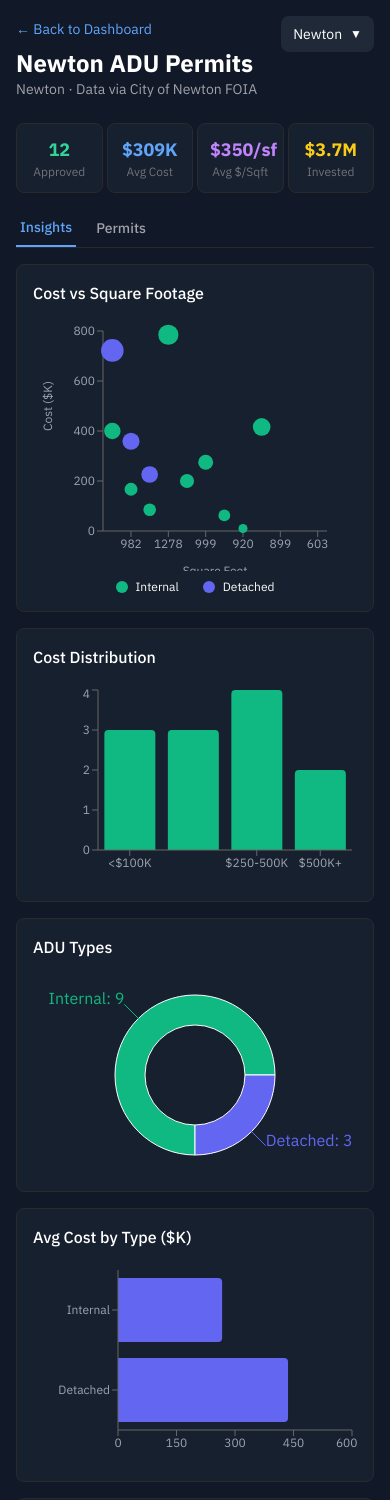
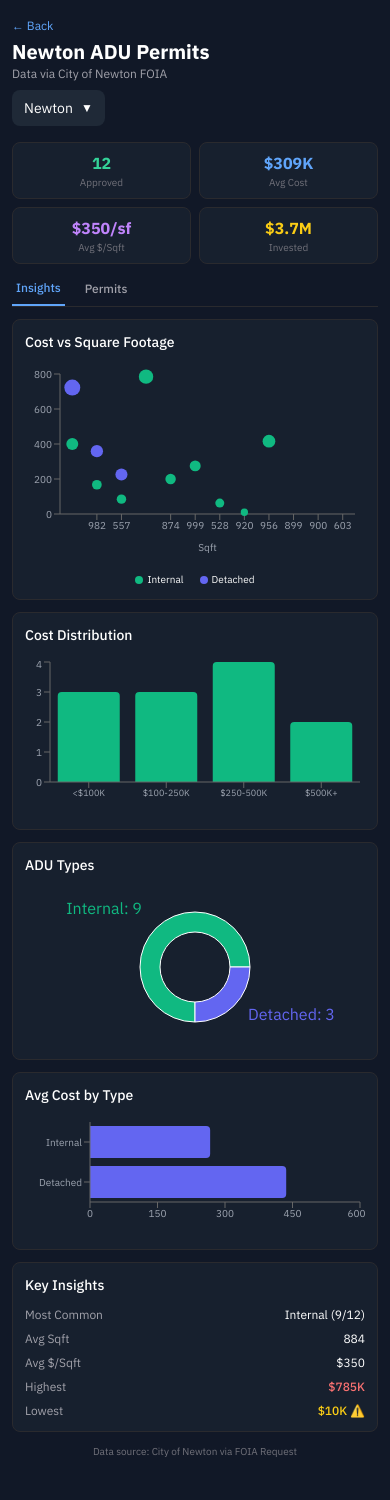
Before and after one commit to atwoodcollects/adupulse, a Next.js app: page /newton in a window 390 px wide. Shown: the top 1500 px of the page. After the commit the page ends 1471 px from the top, so only its background shows below. Built offline with nearby package versions, Linux system fonts and the light colour scheme.

Commit message:
Mobile-first responsive design for Newton

```diff
--- a/src/app/newton/page.tsx
+++ b/src/app/newton/page.tsx
@@ -11,6 +11,7 @@
   const [sortDir, setSortDir] = useState<'asc' | 'desc'>('desc')
   const [activeTab, setActiveTab] = useState<'permits' | 'insights'>('insights')
   const [typeFilter, setTypeFilter] = useState<'all' | 'Internal' | 'Detached'>('all')
+  const [expandedRow, setExpandedRow] = useState<number | null>(null)
 
   // Add $/sqft to permits
   const permitsWithPPSF = permits.map(p => ({
@@ -106,111 +107,105 @@
 
   return (
     <div className="min-h-screen bg-gray-900">
-      <div className="max-w-6xl mx-auto px-4 md:px-6 py-4 md:py-6">
-        {/* Header */}
-        <div className="flex justify-between items-start mb-6">
+      <div className="max-w-6xl mx-auto px-3 sm:px-4 md:px-6 py-3 sm:py-4 md:py-6">
+        {/* Header - Mobile Optimized */}
+        <div className="flex flex-col sm:flex-row sm:justify-between sm:items-start gap-2 mb-4 sm:mb-6">
           <div>
-            <Link href="/" className="text-blue-400 text-sm mb-2 inline-block">← Back to Dashboard</Link>
-            <h1 className="text-2xl md:text-3xl font-bold text-white">Newton ADU Permits</h1>
-            <p className="text-text-secondary text-sm">Newton · Data via City of Newton FOIA</p>
+            <Link href="/" className="text-blue-400 text-xs sm:text-sm mb-1 inline-block">← Back</Link>
+            <h1 className="text-xl sm:text-2xl md:text-3xl font-bold text-white">Newton ADU Permits</h1>
+            <p className="text-text-secondary text-xs sm:text-sm">Data via City of Newton FOIA</p>
           </div>
+          <div className="self-start">
             <TownNav current="Newton" />
           </div>
+        </div>
 
-        {/* Stats Row */}
-        <div className="flex justify-center gap-1 md:gap-4 mb-6">
-          <div className="flex-1 min-w-0 bg-gray-800/50 border border-border rounded-lg p-3 md:p-4 text-center">
-            <div className="text-lg md:text-2xl font-bold text-emerald-400">{stats.approved}</div>
-            <div className="text-xs text-text-muted">Approved</div>
+        {/* Stats Row - Mobile: 2x2 grid, Desktop: 4 across */}
+        <div className="grid grid-cols-2 sm:flex sm:justify-center gap-2 sm:gap-3 md:gap-4 mb-4 sm:mb-6">
+          <div className="bg-gray-800/50 border border-border rounded-lg p-2 sm:p-3 md:p-4 text-center sm:flex-1">
+            <div className="text-base sm:text-lg md:text-2xl font-bold text-emerald-400">{stats.approved}</div>
+            <div className="text-[10px] sm:text-xs text-text-muted">Approved</div>
           </div>
-          <div className="flex-1 min-w-0 bg-gray-800/50 border border-border rounded-lg p-3 md:p-4 text-center">
-            <div className="text-lg md:text-2xl font-bold text-blue-400">{formatCost(avgCost)}</div>
-            <div className="text-xs text-text-muted">Avg Cost</div>
+          <div className="bg-gray-800/50 border border-border rounded-lg p-2 sm:p-3 md:p-4 text-center sm:flex-1">
+            <div className="text-base sm:text-lg md:text-2xl font-bold text-blue-400">{formatCost(avgCost)}</div>
+            <div className="text-[10px] sm:text-xs text-text-muted">Avg Cost</div>
           </div>
-          <div className="flex-1 min-w-0 bg-gray-800/50 border border-border rounded-lg p-3 md:p-4 text-center">
-            <div className="text-lg md:text-2xl font-bold text-purple-400">${avgPPSF}/sf</div>
-            <div className="text-xs text-text-muted">Avg $/Sqft</div>
+          <div className="bg-gray-800/50 border border-border rounded-lg p-2 sm:p-3 md:p-4 text-center sm:flex-1">
+            <div className="text-base sm:text-lg md:text-2xl font-bold text-purple-400">${avgPPSF}/sf</div>
+            <div className="text-[10px] sm:text-xs text-text-muted">Avg $/Sqft</div>
           </div>
-          <div className="flex-1 min-w-0 bg-gray-800/50 border border-border rounded-lg p-3 md:p-4 text-center">
-            <div className="text-lg md:text-2xl font-bold text-yellow-400">{formatCost(totalCost)}</div>
-            <div className="text-xs text-text-muted">Invested</div>
+          <div className="bg-gray-800/50 border border-border rounded-lg p-2 sm:p-3 md:p-4 text-center sm:flex-1">
+            <div className="text-base sm:text-lg md:text-2xl font-bold text-yellow-400">{formatCost(totalCost)}</div>
+            <div className="text-[10px] sm:text-xs text-text-muted">Invested</div>
           </div>
         </div>
 
         {/* Tabs */}
-        <div className="flex gap-4 mb-4 border-b border-border">
+        <div className="flex gap-4 mb-3 sm:mb-4 border-b border-border">
           <button
             onClick={() => setActiveTab('insights')}
-            className={`pb-2 px-1 text-sm font-medium ${activeTab === 'insights' ? 'text-blue-400 border-b-2 border-blue-400' : 'text-text-secondary hover:text-white'}`}
+            className={`pb-2 px-1 text-xs sm:text-sm font-medium ${activeTab === 'insights' ? 'text-blue-400 border-b-2 border-blue-400' : 'text-text-secondary hover:text-white'}`}
           >
             Insights
           </button>
           <button
             onClick={() => setActiveTab('permits')}
-            className={`pb-2 px-1 text-sm font-medium ${activeTab === 'permits' ? 'text-blue-400 border-b-2 border-blue-400' : 'text-text-secondary hover:text-white'}`}
+            className={`pb-2 px-1 text-xs sm:text-sm font-medium ${activeTab === 'permits' ? 'text-blue-400 border-b-2 border-blue-400' : 'text-text-secondary hover:text-white'}`}
           >
             Permits
           </button>
         </div>
 
-        {/* Insights Tab */}
+        {/* Insights Tab - Mobile Optimized */}
         {activeTab === 'insights' && (
-          <div className="grid grid-cols-1 md:grid-cols-2 gap-4 mb-6">
-            {/* Cost vs Sqft Scatter */}
-            <div className="bg-gray-800/50 border border-border rounded-lg p-4 md:col-span-2">
-              <h3 className="text-white font-medium mb-4">Cost vs Square Footage</h3>
-              <ResponsiveContainer width="100%" height={250}>
-                <ScatterChart margin={{ top: 10, right: 30, bottom: 10, left: 10 }}>
+          <div className="space-y-3 sm:space-y-4">
+            {/* Cost vs Sqft Scatter - Full width */}
+            <div className="bg-gray-800/50 border border-border rounded-lg p-3 sm:p-4">
+              <h3 className="text-white text-sm sm:text-base font-medium mb-3 sm:mb-4">Cost vs Square Footage</h3>
+              <ResponsiveContainer width="100%" height={200}>
+                <ScatterChart margin={{ top: 10, right: 10, bottom: 20, left: 0 }}>
                   <XAxis
                     dataKey="sqft"
                     name="Sqft"
-                    tick={{ fill: '#9ca3af', fontSize: 12 }}
-                    label={{ value: 'Square Feet', position: 'bottom', fill: '#9ca3af', fontSize: 12 }}
+                    tick={{ fill: '#9ca3af', fontSize: 10 }}
+                    label={{ value: 'Sqft', position: 'bottom', fill: '#9ca3af', fontSize: 10, offset: 0 }}
                   />
                   <YAxis
                     dataKey="cost"
                     name="Cost"
-                    tick={{ fill: '#9ca3af', fontSize: 12 }}
-                    label={{ value: 'Cost ($K)', angle: -90, position: 'insideLeft', fill: '#9ca3af', fontSize: 12 }}
+                    tick={{ fill: '#9ca3af', fontSize: 10 }}
+                    width={35}
                   />
-                  <ZAxis dataKey="ppsf" range={[60, 400]} name="$/sqft" />
+                  <ZAxis dataKey="ppsf" range={[40, 200]} name="$/sqft" />
                   <Tooltip
-                    contentStyle={{ backgroundColor: '#1f2937', border: '1px solid #374151', borderRadius: '8px' }}
+                    contentStyle={{ backgroundColor: '#1f2937', border: '1px solid #374151', borderRadius: '8px', fontSize: '12px' }}
                     formatter={(value, name) => {
                       if (name === 'Cost') return [`$${value}K`, name]
                       if (name === '$/sqft') return [`$${value}`, name]
                       return [value, name]
                     }}
-                    labelFormatter={(label) => `${label} sqft`}
                   />
-                  <Scatter
-                    data={scatterData.filter(d => d.type === 'Internal')}
-                    fill="#10b981"
-                    name="Internal"
-                  />
-                  <Scatter
-                    data={scatterData.filter(d => d.type === 'Detached')}
-                    fill="#6366f1"
-                    name="Detached"
-                  />
+                  <Scatter data={scatterData.filter(d => d.type === 'Internal')} fill="#10b981" name="Internal" />
+                  <Scatter data={scatterData.filter(d => d.type === 'Detached')} fill="#6366f1" name="Detached" />
                 </ScatterChart>
               </ResponsiveContainer>
-              <div className="flex justify-center gap-6 mt-2 text-xs">
-                <span className="flex items-center gap-2"><span className="w-3 h-3 rounded-full bg-emerald-500"></span> Internal</span>
-                <span className="flex items-center gap-2"><span className="w-3 h-3 rounded-full bg-indigo-500"></span> Detached</span>
+              <div className="flex justify-center gap-4 mt-2 text-[10px] sm:text-xs">
+                <span className="flex items-center gap-1"><span className="w-2 h-2 sm:w-3 sm:h-3 rounded-full bg-emerald-500"></span> Internal</span>
+                <span className="flex items-center gap-1"><span className="w-2 h-2 sm:w-3 sm:h-3 rounded-full bg-indigo-500"></span> Detached</span>
               </div>
             </div>
 
+            {/* Two column grid on tablet+, stack on mobile */}
+            <div className="grid grid-cols-1 sm:grid-cols-2 gap-3 sm:gap-4">
               {/* Cost Distribution */}
-            <div className="bg-gray-800/50 border border-border rounded-lg p-4">
-              <h3 className="text-white font-medium mb-4">Cost Distribution</h3>
-              <ResponsiveContainer width="100%" height={200}>
+              <div className="bg-gray-800/50 border border-border rounded-lg p-3 sm:p-4">
+                <h3 className="text-white text-sm sm:text-base font-medium mb-3">Cost Distribution</h3>
+                <ResponsiveContainer width="100%" height={160}>
                   <BarChart data={costBuckets}>
-                  <XAxis dataKey="range" tick={{ fill: '#9ca3af', fontSize: 12 }} />
-                  <YAxis tick={{ fill: '#9ca3af', fontSize: 12 }} />
+                    <XAxis dataKey="range" tick={{ fill: '#9ca3af', fontSize: 9 }} interval={0} />
+                    <YAxis tick={{ fill: '#9ca3af', fontSize: 10 }} width={20} />
                     <Tooltip
-                    contentStyle={{ backgroundColor: '#1f2937', border: '1px solid #374151', borderRadius: '8px' }}
-                    labelStyle={{ color: '#fff' }}
+                      contentStyle={{ backgroundColor: '#1f2937', border: '1px solid #374151', borderRadius: '8px', fontSize: '12px' }}
                     />
                     <Bar dataKey="count" fill="#10b981" radius={[4, 4, 0, 0]} />
                   </BarChart>
@@ -218,42 +213,39 @@
               </div>
 
               {/* Type Breakdown */}
-            <div className="bg-gray-800/50 border border-border rounded-lg p-4">
-              <h3 className="text-white font-medium mb-4">ADU Types</h3>
-              <div className="flex items-center justify-center">
-                <ResponsiveContainer width="100%" height={200}>
+              <div className="bg-gray-800/50 border border-border rounded-lg p-3 sm:p-4">
+                <h3 className="text-white text-sm sm:text-base font-medium mb-3">ADU Types</h3>
+                <ResponsiveContainer width="100%" height={160}>
                   <PieChart>
                     <Pie
                       data={typeData}
                       cx="50%"
                       cy="50%"
-                      innerRadius={50}
-                      outerRadius={80}
+                      innerRadius={35}
+                      outerRadius={55}
                       dataKey="value"
                       label={({ name, value }) => `${name}: ${value}`}
+                      labelLine={false}
                     >
                       {typeData.map((entry, index) => (
                         <Cell key={`cell-${index}`} fill={entry.color} />
                       ))}
                     </Pie>
-                    <Tooltip
-                      contentStyle={{ backgroundColor: '#1f2937', border: '1px solid #374151', borderRadius: '8px' }}
-                    />
+                    <Tooltip contentStyle={{ backgroundColor: '#1f2937', border: '1px solid #374151', borderRadius: '8px', fontSize: '12px' }} />
                   </PieChart>
                 </ResponsiveContainer>
               </div>
-            </div>
 
               {/* Avg Cost by Type */}
-            <div className="bg-gray-800/50 border border-border rounded-lg p-4">
-              <h3 className="text-white font-medium mb-4">Avg Cost by Type ($K)</h3>
-              <ResponsiveContainer width="100%" height={200}>
+              <div className="bg-gray-800/50 border border-border rounded-lg p-3 sm:p-4">
+                <h3 className="text-white text-sm sm:text-base font-medium mb-3">Avg Cost by Type</h3>
+                <ResponsiveContainer width="100%" height={120}>
                   <BarChart data={avgByType} layout="vertical">
-                  <XAxis type="number" tick={{ fill: '#9ca3af', fontSize: 12 }} />
-                  <YAxis type="category" dataKey="type" tick={{ fill: '#9ca3af', fontSize: 12 }} width={80} />
+                    <XAxis type="number" tick={{ fill: '#9ca3af', fontSize: 10 }} />
+                    <YAxis type="category" dataKey="type" tick={{ fill: '#9ca3af', fontSize: 10 }} width={60} />
                     <Tooltip
-                    contentStyle={{ backgroundColor: '#1f2937', border: '1px solid #374151', borderRadius: '8px' }}
-                    formatter={(value) => [`$${value}K`, 'Avg Cost']}
+                      contentStyle={{ backgroundColor: '#1f2937', border: '1px solid #374151', borderRadius: '8px', fontSize: '12px' }}
+                      formatter={(value) => [`$${value}K`, 'Avg']}
                     />
                     <Bar dataKey="avg" fill="#6366f1" radius={[0, 4, 4, 0]} />
                   </BarChart>
@@ -261,55 +253,132 @@
               </div>
 
               {/* Key Stats */}
-            <div className="bg-gray-800/50 border border-border rounded-lg p-4">
-              <h3 className="text-white font-medium mb-4">Key Insights</h3>
-              <div className="space-y-3 text-sm">
+              <div className="bg-gray-800/50 border border-border rounded-lg p-3 sm:p-4">
+                <h3 className="text-white text-sm sm:text-base font-medium mb-3">Key Insights</h3>
+                <div className="space-y-2 text-xs sm:text-sm">
                   <div className="flex justify-between">
-                  <span className="text-text-secondary">Most Common Type</span>
-                  <span className="text-white">Internal ({typeData[0].value} of {stats.total})</span>
+                    <span className="text-text-secondary">Most Common</span>
+                    <span className="text-white">Internal ({typeData[0].value}/{stats.total})</span>
                   </div>
                   <div className="flex justify-between">
                     <span className="text-text-secondary">Avg Sqft</span>
-                  <span className="text-white">{Math.round(permits.reduce((s, p) => s + p.sqft, 0) / permits.length)} sqft</span>
+                    <span className="text-white">{Math.round(permits.reduce((s, p) => s + p.sqft, 0) / permits.length)}</span>
                   </div>
                   <div className="flex justify-between">
                     <span className="text-text-secondary">Avg $/Sqft</span>
                     <span className="text-white">${avgPPSF}</span>
                   </div>
-                <div className="flex justify-between items-center">
-                  <span className="text-text-secondary">Highest Cost</span>
+                  <div className="flex justify-between">
+                    <span className="text-text-secondary">Highest</span>
                     <span className="text-red-400 font-medium">{formatCost(maxCost)}</span>
                   </div>
-                <div className="flex justify-between items-center">
-                  <span className="text-text-secondary">Lowest Cost</span>
+                  <div className="flex justify-between">
+                    <span className="text-text-secondary">Lowest</span>
                     <span className="text-yellow-400 font-medium">{formatCost(minCost)} ⚠️</span>
+                  </div>
                 </div>
               </div>
             </div>
           </div>
         )}
 
-        {/* Permits Tab */}
+        {/* Permits Tab - Mobile: Cards, Desktop: Table */}
         {activeTab === 'permits' && (
           <>
-            {/* Type Filter */}
-            <div className="mb-4 flex items-center gap-3">
-              <span className="text-text-secondary text-sm">Filter:</span>
+            {/* Filter & Sort Row */}
+            <div className="mb-3 sm:mb-4 flex flex-wrap items-center gap-2 sm:gap-3">
+              <span className="text-text-secondary text-xs sm:text-sm">Filter:</span>
               <select
                 value={typeFilter}
                 onChange={(e) => setTypeFilter(e.target.value as typeof typeFilter)}
-                className="bg-gray-800 border border-border rounded px-3 py-1 text-sm text-white"
+                className="bg-gray-800 border border-border rounded px-2 sm:px-3 py-1 text-xs sm:text-sm text-white"
               >
                 <option value="all">All Types</option>
                 <option value="Internal">Internal</option>
                 <option value="Detached">Detached</option>
               </select>
-              <span className="text-text-muted text-sm">
-                Showing {filteredPermits.length} of {permits.length}
+
+              {/* Mobile Sort Controls */}
+              <div className="sm:hidden flex items-center gap-2 ml-auto">
+                <select
+                  value={sortField}
+                  onChange={(e) => setSortField(e.target.value as typeof sortField)}
+                  className="bg-gray-800 border border-border rounded px-2 py-1 text-xs text-white"
+                >
+                  <option value="issued">Date</option>
+                  <option value="cost">Cost</option>
+                  <option value="sqft">Sqft</option>
+                  <option value="ppsf">$/sf</option>
+                </select>
+                <button
+                  onClick={() => setSortDir(sortDir === 'asc' ? 'desc' : 'asc')}
+                  className="bg-gray-800 border border-border rounded px-2 py-1 text-xs text-white"
+                >
+                  {sortDir === 'desc' ? '↓' : '↑'}
+                </button>
+              </div>
+
+              <span className="text-text-muted text-xs">
+                {filteredPermits.length}/{permits.length}
               </span>
             </div>
 
-            <div className="bg-surface border border-border rounded-lg overflow-x-auto">
+            {/* Mobile: Card View */}
+            <div className="sm:hidden space-y-2">
+              {sortedPermits.map((permit, i) => (
+                <div
+                  key={i}
+                  className="bg-gray-800/50 border border-border rounded-lg p-3 active:bg-gray-800/70"
+                  onClick={() => setExpandedRow(expandedRow === i ? null : i)}
+                >
+                  <div className="flex justify-between items-start mb-2">
+                    <div className="flex-1 min-w-0">
+                      <p className="text-white text-sm font-medium truncate">{permit.address}</p>
+                      <p className="text-text-muted text-xs">{permit.issued}</p>
+                    </div>
+                    <span className={`px-2 py-0.5 rounded text-[10px] ml-2 shrink-0 ${
+                      permit.type === 'Internal' ? 'bg-emerald-500/20 text-emerald-400' : 'bg-indigo-500/20 text-indigo-400'
+                    }`}>
+                      {permit.type}
+                    </span>
+                  </div>
+                  <div className="flex justify-between items-center text-xs">
+                    <div className="flex gap-3">
+                      <span className={permit.cost === maxCost ? 'text-red-400 font-medium' : permit.cost === minCost ? 'text-yellow-400' : 'text-white'}>
+                        {formatCost(permit.cost)}{permit.cost === maxCost && ' 🔺'}{permit.cost === minCost && ' ⚠️'}
+                      </span>
+                      <span className="text-text-secondary">{permit.sqft}sf</span>
+                      <span className="text-text-secondary">${permit.ppsf}/sf</span>
+                    </div>
+                    <span className={`px-1.5 py-0.5 rounded text-[10px] ${
+                      permit.status === 'CO Issued' ? 'bg-purple-500/20 text-purple-400' : 'bg-emerald-500/20 text-emerald-400'
+                    }`}>
+                      {permit.status === 'CO Issued' ? 'CO' : 'Issued'}
+                    </span>
+                  </div>
+                  {expandedRow === i && (
+                    <div className="mt-2 pt-2 border-t border-border/50 text-xs">
+                      <div className="flex justify-between mb-1">
+                        <span className="text-text-muted">Permit #</span>
+                        <span className="text-text-secondary">{permit.permit}</span>
+                      </div>
+                      {permit.notes && (
+                        <div className="mt-1">
+                          <span className="text-text-muted">Notes: </span>
+                          <span className="text-text-secondary">{permit.notes}</span>
+                        </div>
+                      )}
+                    </div>
+                  )}
+                  <p className="text-text-muted text-[10px] mt-1 text-center">
+                    {expandedRow === i ? '▲ Tap to collapse' : '▼ Tap for details'}
+                  </p>
+                </div>
+              ))}
+            </div>
+
+            {/* Desktop: Table View */}
+            <div className="hidden sm:block bg-surface border border-border rounded-lg overflow-x-auto">
               <table className="w-full text-sm">
                 <thead>
                   <tr className="border-b border-border text-text-secondary">
@@ -372,7 +441,7 @@
           </>
         )}
 
-        <p className="text-text-muted text-xs mt-4 text-center">
+        <p className="text-text-muted text-[10px] sm:text-xs mt-3 sm:mt-4 text-center">
           Data source: City of Newton via FOIA Request
         </p>
       </div>
```
Lines whose indentation alone changed are shown as unchanged.
